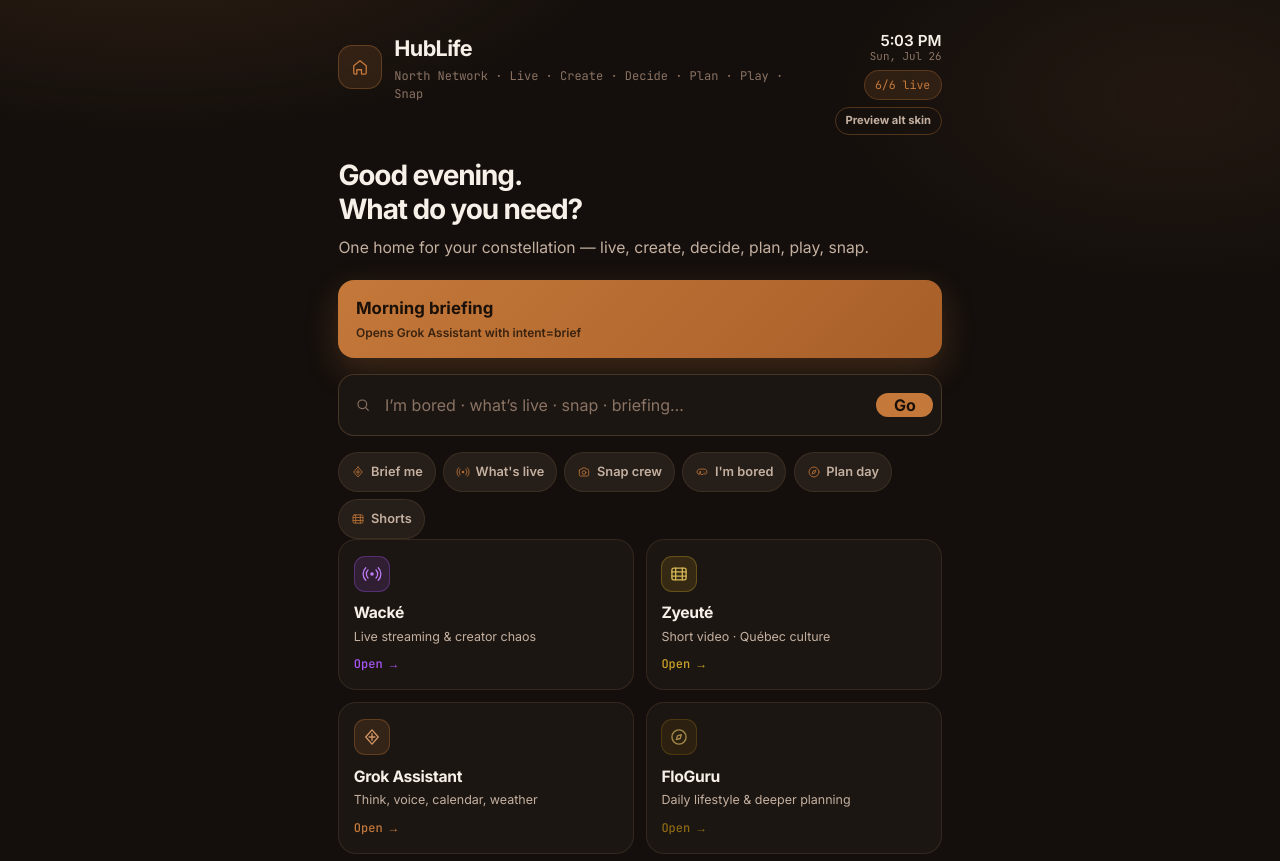
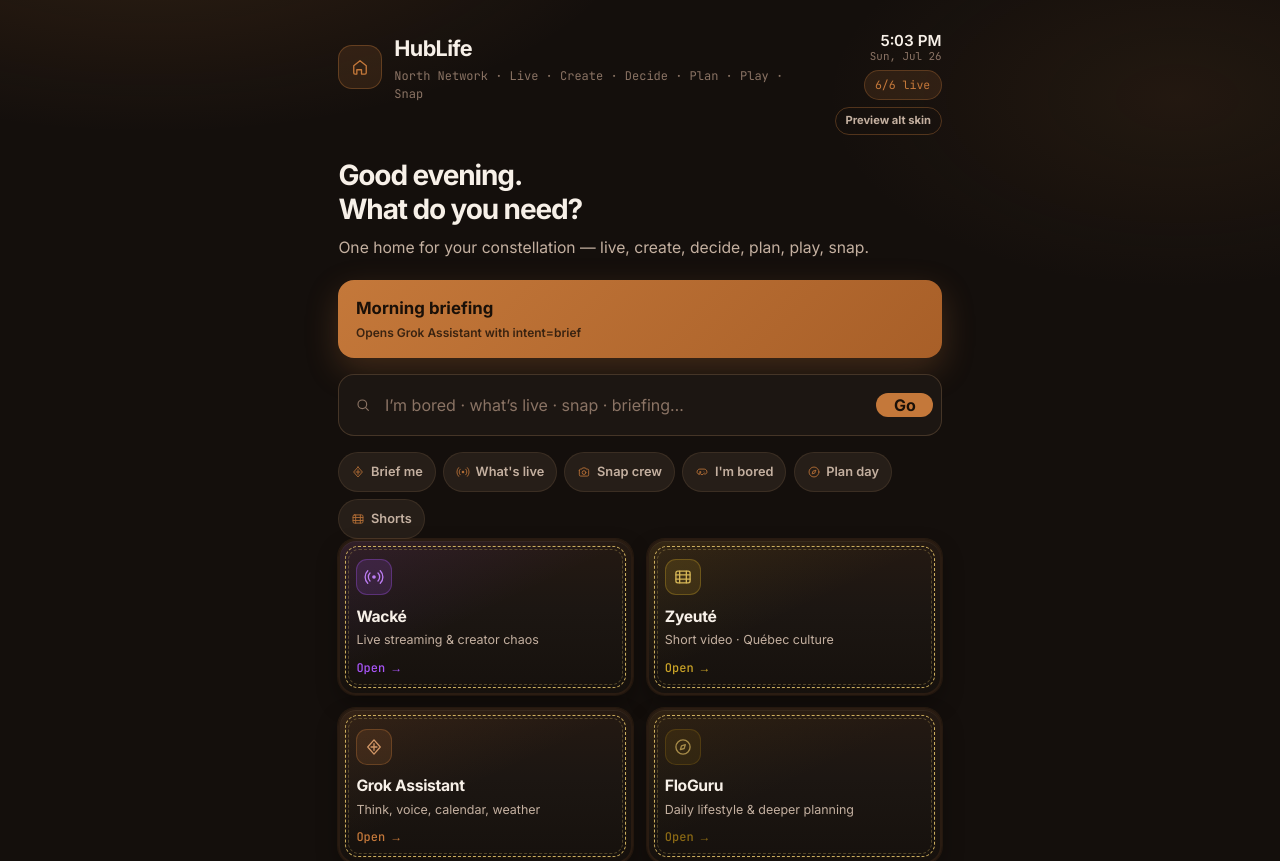
Before and after one commit to brandonlacoste9-tech/hublife, a React (Vite) app: page / in a window 1280 px wide. Shown: the top 861 px of the page. Built offline with nearby package versions, Linux system fonts and the light colour scheme.

Commit message:
style(v1): gold leather stitching on app tiles

```diff
--- a/src/App.css
+++ b/src/App.css
@@ -168,10 +168,6 @@
   cursor: not-allowed;
 }
 
-.tile.recent {
-  box-shadow: 0 0 0 1px color-mix(in srgb, var(--tile-accent) 55%, transparent);
-}
-
 .install-tip {
   margin: 1.25rem 0 0;
   font-size: 0.8rem;
@@ -275,31 +271,106 @@
 .grid {
   display: grid;
   grid-template-columns: 1fr 1fr;
-  gap: 0.75rem;
+  gap: 0.85rem;
 }
 
+/* Premium leather card + gold/yellow hand-stitching */
 .tile {
+  --stitch: #e2c36a;
+  --stitch-dim: rgba(226, 195, 106, 0.38);
+  --leather-edge: #2a1c12;
+  position: relative;
   text-align: left;
   border-radius: 18px;
-  border: 1px solid var(--border);
-  background: var(--bg-elevated);
-  padding: 1rem 0.9rem;
+  border: 2px solid var(--leather-edge);
+  background:
+    linear-gradient(
+      155deg,
+      color-mix(in srgb, var(--tile-accent, var(--accent)) 10%, transparent),
+      transparent 48%
+    ),
+    linear-gradient(180deg, #241912 0%, var(--bg-elevated) 45%, #16110d 100%);
+  padding: 1.15rem 1rem 1rem;
   cursor: pointer;
   display: flex;
   flex-direction: column;
   gap: 0.25rem;
-  min-height: 132px;
-  transition: border-color 0.15s ease, transform 0.15s ease;
+  min-height: 138px;
+  isolation: isolate;
+  box-shadow:
+    0 1px 0 rgba(255, 230, 180, 0.06) inset,
+    0 10px 22px rgba(0, 0, 0, 0.28),
+    0 0 0 1px rgba(196, 120, 58, 0.12);
+  transition:
+    border-color 0.15s ease,
+    transform 0.15s ease,
+    box-shadow 0.15s ease;
+}
+
+/* Outer gold stitch line (dashed = thread holes) */
+.tile::before {
+  content: "";
+  position: absolute;
+  inset: 5px;
+  border-radius: 13px;
+  border: 1.5px dashed var(--stitch);
+  opacity: 0.88;
+  pointer-events: none;
+  z-index: 1;
+  box-shadow: 0 0 0 0.5px rgba(80, 50, 10, 0.35);
+}
+
+/* Inner parallel stitch — premium double-needle look */
+.tile::after {
+  content: "";
+  position: absolute;
+  inset: 8px;
+  border-radius: 11px;
+  border: 1px dashed var(--stitch-dim);
+  opacity: 0.75;
+  pointer-events: none;
+  z-index: 1;
+}
+
+.tile > * {
+  position: relative;
+  z-index: 2;
 }
 
 .tile.live:hover {
-  border-color: var(--tile-accent, var(--accent));
   transform: translateY(-2px);
+  border-color: #3d2a18;
+  box-shadow:
+    0 1px 0 rgba(255, 230, 180, 0.1) inset,
+    0 14px 28px rgba(0, 0, 0, 0.34),
+    0 0 0 1px color-mix(in srgb, var(--tile-accent, var(--accent)) 35%, transparent);
+}
+
+.tile.live:hover::before {
+  opacity: 1;
+  border-color: #f0d78c;
 }
 
 .tile.soon {
   opacity: 0.55;
   cursor: not-allowed;
+}
+
+.tile.soon::before,
+.tile.soon::after {
+  opacity: 0.4;
+}
+
+.tile.recent {
+  box-shadow:
+    0 1px 0 rgba(255, 230, 180, 0.08) inset,
+    0 10px 22px rgba(0, 0, 0, 0.28),
+    0 0 0 1px color-mix(in srgb, var(--tile-accent) 45%, var(--stitch) 30%);
+}
+
+.tile.recent::before {
+  border-color: #f0d78c;
+  opacity: 1;
 }
 
 .tile-icon {
```
